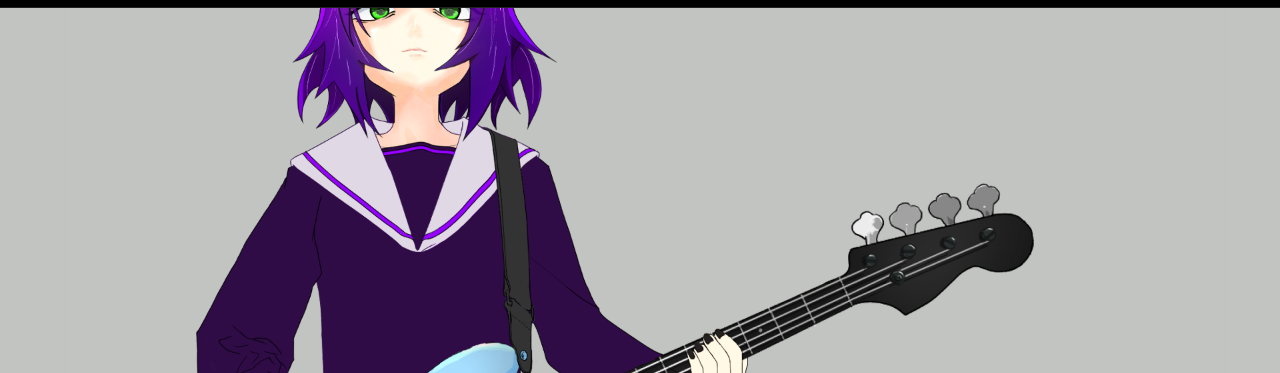
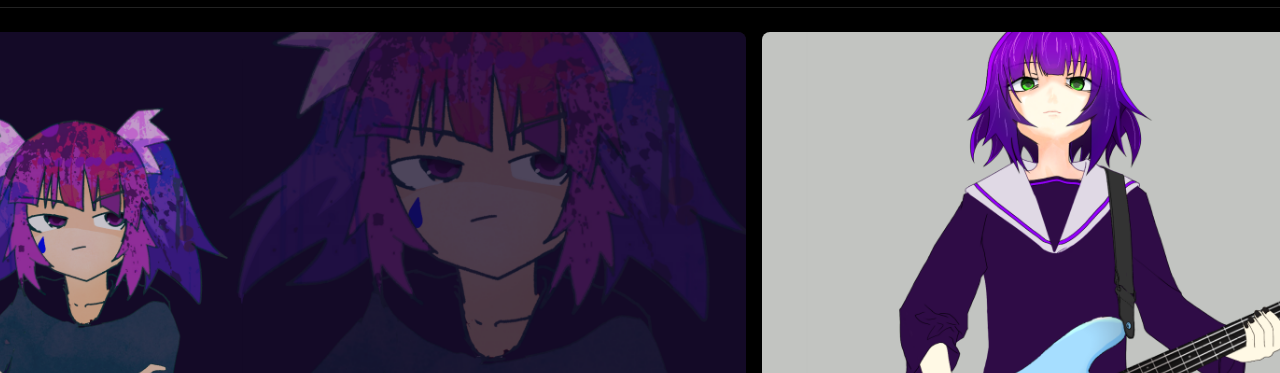
Before and after one commit to ykttzzk-stack/ykttzzk-stack.github.io, a plain HTML site: page index.html in a window 1280 px wide. Shown: the part 69-442 px from the top of the page. Drawn offline with Linux system fonts and the light colour scheme.

Commit message:
Update index.html

```diff
--- a/index.html
+++ b/index.html
@@ -13,19 +13,12 @@ html,body{margin:0;background:#000}
 .zk-nav{display:flex;gap:20px;flex-wrap:wrap;font-size:14px}
 .zk-nav a:hover{color:#e0457b}
 .zk-cta,.zk-btn{background:#e0457b;color:#fff!important;padding:10px 20px;border-radius:999px;font-weight:bold;display:inline-block}
-.zk-hero{overflow:hidden;aspect-ratio:16/6;background:#000}
-.zk-track{display:flex;width:600%;height:100%;animation:zk-move 15s infinite ease-in-out}
-.zk-slide{position:relative;width:16.6667%;height:100%;display:block}
-.zk-slide img{width:100%;height:100%;object-fit:cover;object-position:center 30%;display:block}
-.zk-slide span{position:absolute;left:5%;bottom:10%;font-size:clamp(20px,3.5vw,44px);font-weight:bold;color:#fff;text-shadow:0 0 10px #000}
-@keyframes zk-move{
-0%,16.7%{transform:translateX(0)}
-20%,36.7%{transform:translateX(-16.6667%)}
-40%,56.7%{transform:translateX(-33.3333%)}
-60%,76.7%{transform:translateX(-50%)}
-80%,96.7%{transform:translateX(-66.6667%)}
-100%{transform:translateX(-83.3333%)}
-}
+.zk-hero{overflow:hidden;background:#000;padding:24px 0;cursor:grab;touch-action:pan-y;user-select:none;-webkit-user-select:none}
+.zk-hero.drag{cursor:grabbing}
+.zk-track{display:flex;gap:16px;width:max-content;will-change:transform}
+.zk-slide{position:relative;flex:0 0 auto;width:min(70vw,900px);aspect-ratio:16/9;display:block;border-radius:8px;overflow:hidden;background:#111}
+.zk-slide img{width:100%;height:100%;object-fit:cover;object-position:center 30%;display:block;pointer-events:none;-webkit-user-drag:none}
+.zk-slide span{position:absolute;left:5%;bottom:8%;font-size:clamp(20px,3.5vw,40px);font-weight:bold;color:#fff;text-shadow:0 0 10px #000}
 .zk-sec{max-width:1100px;margin:0 auto;padding:56px 4%}
 .zk-sec h2{font-size:28px;margin:0 0 24px;border-left:6px solid #e0457b;padding-left:12px}
 .zk-gallery{display:grid;grid-template-columns:repeat(3,1fr);gap:12px}
@@ -44,7 +37,7 @@ html,body{margin:0;background:#000}
 .zk-cols a{display:block;color:#aaa;font-size:14px;line-height:2}
 .zk-top{display:inline-block;margin-bottom:12px;color:#aaa}
 .zk-copy{color:#666;font-size:12px}
-@media(max-width:700px){.zk-plans{grid-template-columns:1fr}.zk-gallery{grid-template-columns:repeat(2,1fr)}.zk-about{flex-direction:column}.zk-about img{max-width:60%}}
+@media(max-width:700px){.zk-slide{width:85vw}.zk-plans{grid-template-columns:1fr}.zk-gallery{grid-template-columns:repeat(2,1fr)}.zk-about{flex-direction:column}.zk-about img{max-width:60%}}
 </style>
 </head>
 <body>
@@ -55,13 +48,12 @@ html,body{margin:0;background:#000}
   <a class="zk-cta" href="#plans">お仕事を依頼する</a>
 </header>
 
-<section class="zk-hero"><div class="zk-track">
+<section class="zk-hero" id="zk-hero"><div class="zk-track" id="zk-track">
   <a class="zk-slide" href="#about"><img src="a-udekumi.png" alt="やくたたずざき"><span>やくたたずざき</span></a>
   <a class="zk-slide" href="#illust"><img src="desktop.png" alt="イラスト"><span>イラスト</span></a>
   <a class="zk-slide" href="#illust"><img src="honoo.png" alt="漫画"><span>漫画</span></a>
   <a class="zk-slide" href="#sns"><img src="a-supesiumu.png" alt="動画"><span>動画</span></a>
   <a class="zk-slide" href="#plans"><img src="kakusikanai.png" alt="お仕事受付中"><span>お仕事受付中</span></a>
-  <a class="zk-slide" href="#about"><img src="a-udekumi.png" alt="やくたたずざき"><span>やくたたずざき</span></a>
 </div></section>
 
 <section class="zk-sec" id="illust"><h2>イラスト</h2><div class="zk-gallery">
@@ -96,5 +88,35 @@ html,body{margin:0;background:#000}
   <p class="zk-copy">© 2026 やくたたずざき</p>
 </footer>
 </div>
+
+<script>
+(function(){
+  var hero=document.getElementById('zk-hero');
+  var track=document.getElementById('zk-track');
+  track.innerHTML+=track.innerHTML;
+  var x=0, speed=0.5, dragging=false, startX=0, startOff=0, moved=0;
+  function wrap(){var h=track.scrollWidth/2; if(h<=0)return; while(x<=-h)x+=h; while(x>0)x-=h;}
+  function tick(){
+    if(!dragging)x-=speed;
+    wrap();
+    track.style.transform='translateX('+x+'px)';
+    requestAnimationFrame(tick);
+  }
+  hero.addEventListener('pointerdown',function(e){
+    dragging=true; moved=0; startX=e.clientX; startOff=x; hero.classList.add('drag');
+  });
+  window.addEventListener('pointermove',function(e){
+    if(!dragging)return;
+    var dx=e.clientX-startX;
+    if(Math.abs(dx)>moved)moved=Math.abs(dx);
+    x=startOff+dx;
+  });
+  function end(){ if(!dragging)return; dragging=false; hero.classList.remove('drag'); }
+  window.addEventListener('pointerup',end);
+  window.addEventListener('pointercancel',end);
+  hero.addEventListener('click',function(e){ if(moved>5){e.preventDefault();e.stopPropagation();} },true);
+  requestAnimationFrame(tick);
+})();
+</script>
 </body>
 </html>
```
